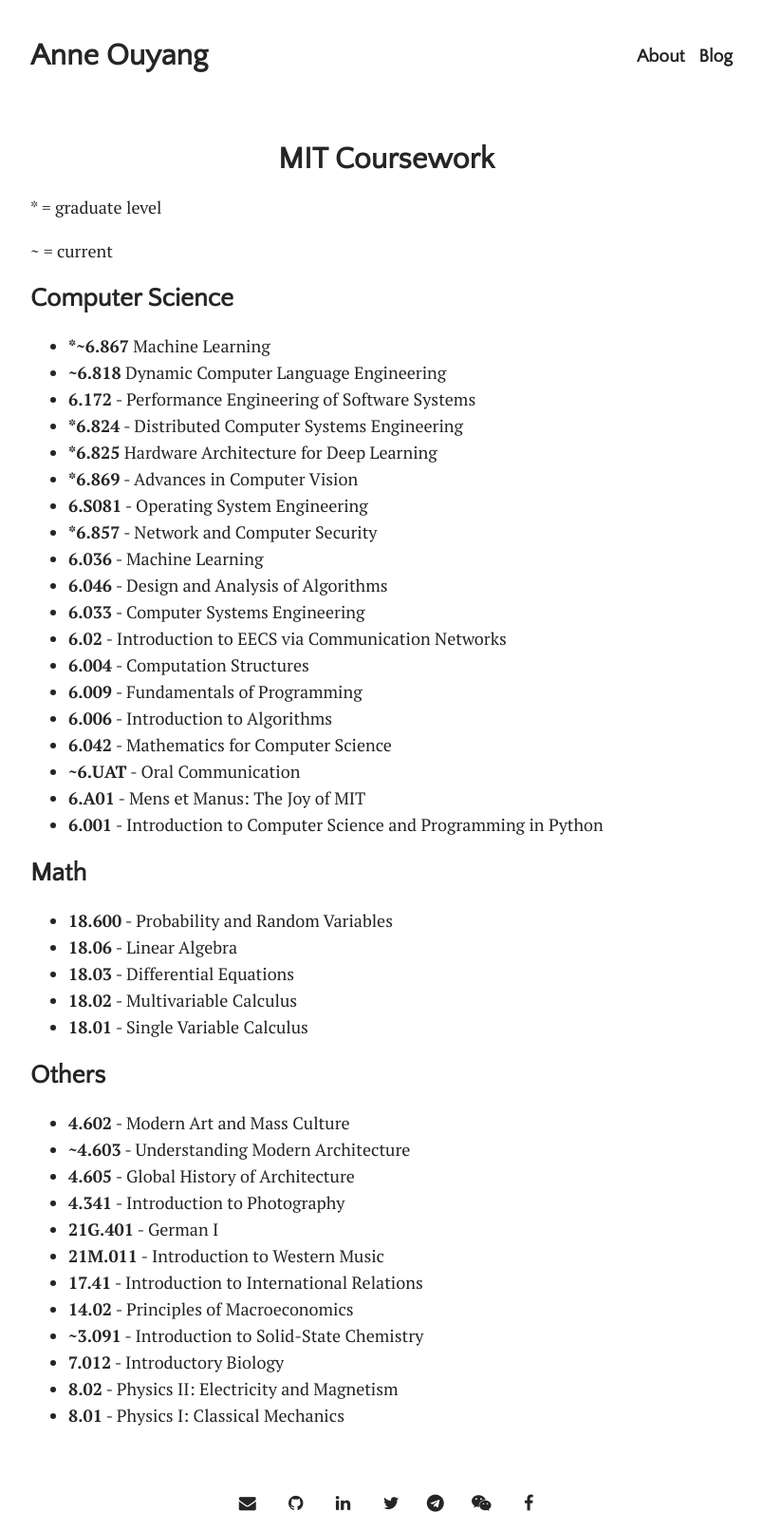
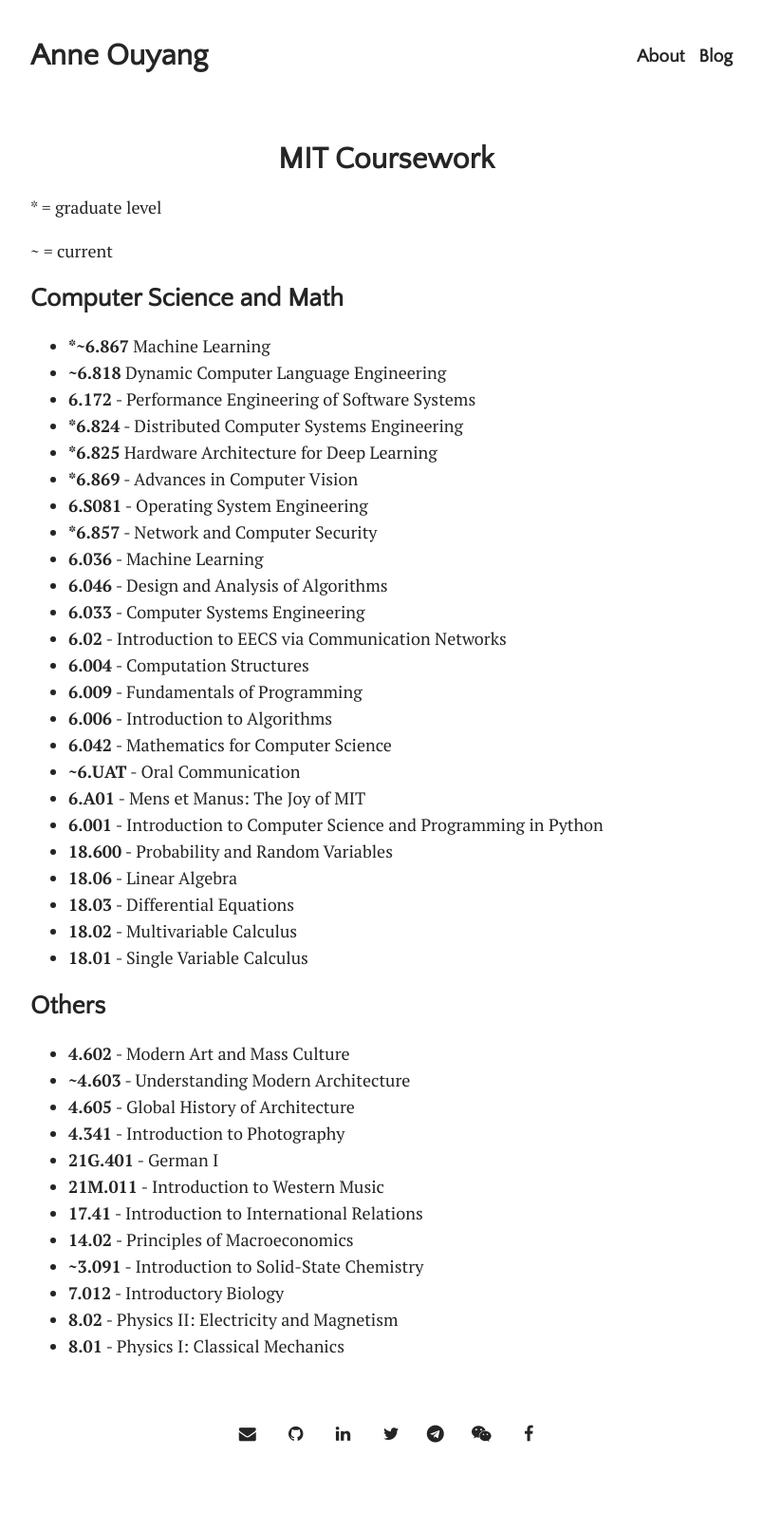
Before and after one commit to anneouyang/anneouyang.github.io, a Jekyll site: the page built from coursework.md, in a window 1280 px wide. Shown: the whole page at 95% size, without its empty margins (233-1037 px from the left). Built offline with Jekyll 4.4.1, drawn with Linux system fonts in a browser that asks for light colours; some web fonts are replaced; after the commit the page ends 1540 px from its top, so only the background shows below that.

Commit message:
Update coursework

```diff
--- a/coursework.md
+++ b/coursework.md
@@ -9,7 +9,7 @@ title: Coursework
 
 \~ = current
 
-## Computer Science
+## Computer Science and Math
 - **\*\~6.867** Machine Learning
 - **\~6.818** Dynamic Computer Language Engineering
 - **6.172** - Performance Engineering of Software Systems
```
Also changed, not shown: other parts of coursework.md (+0 -2 lines).
